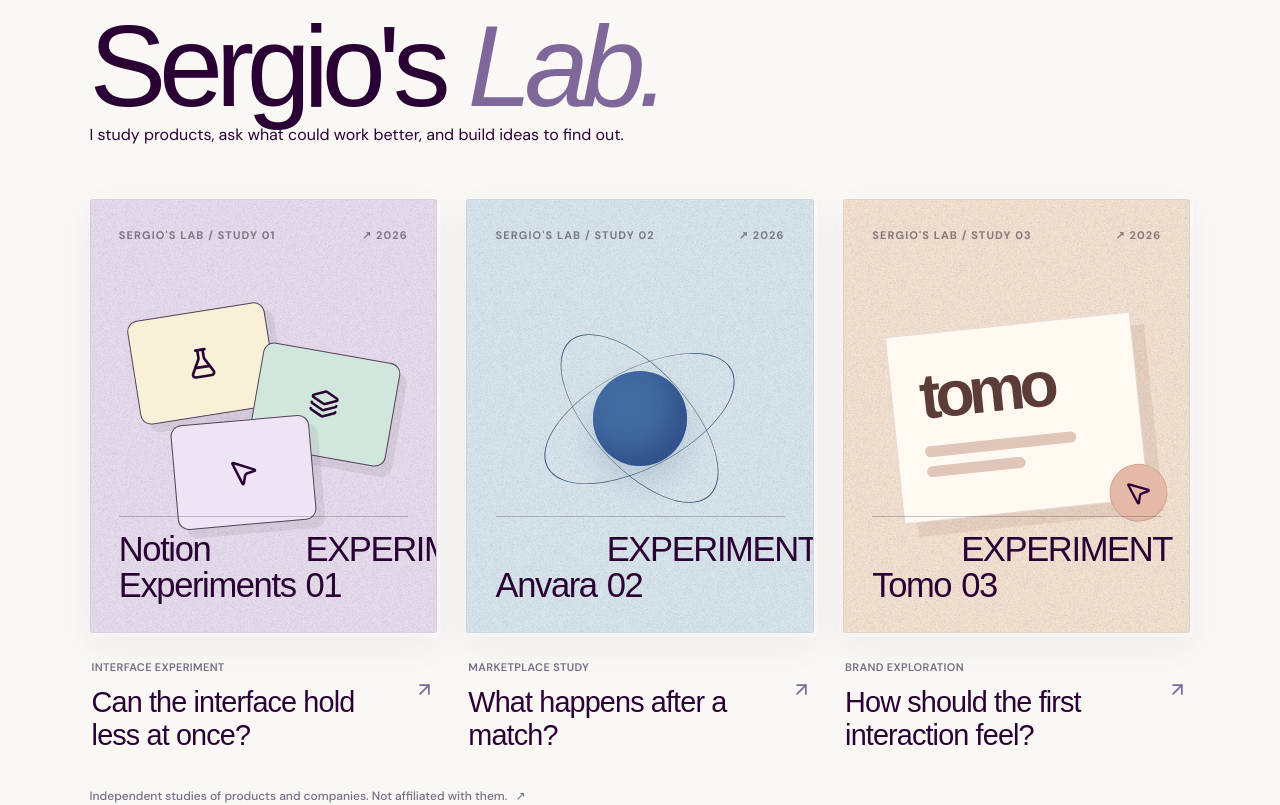
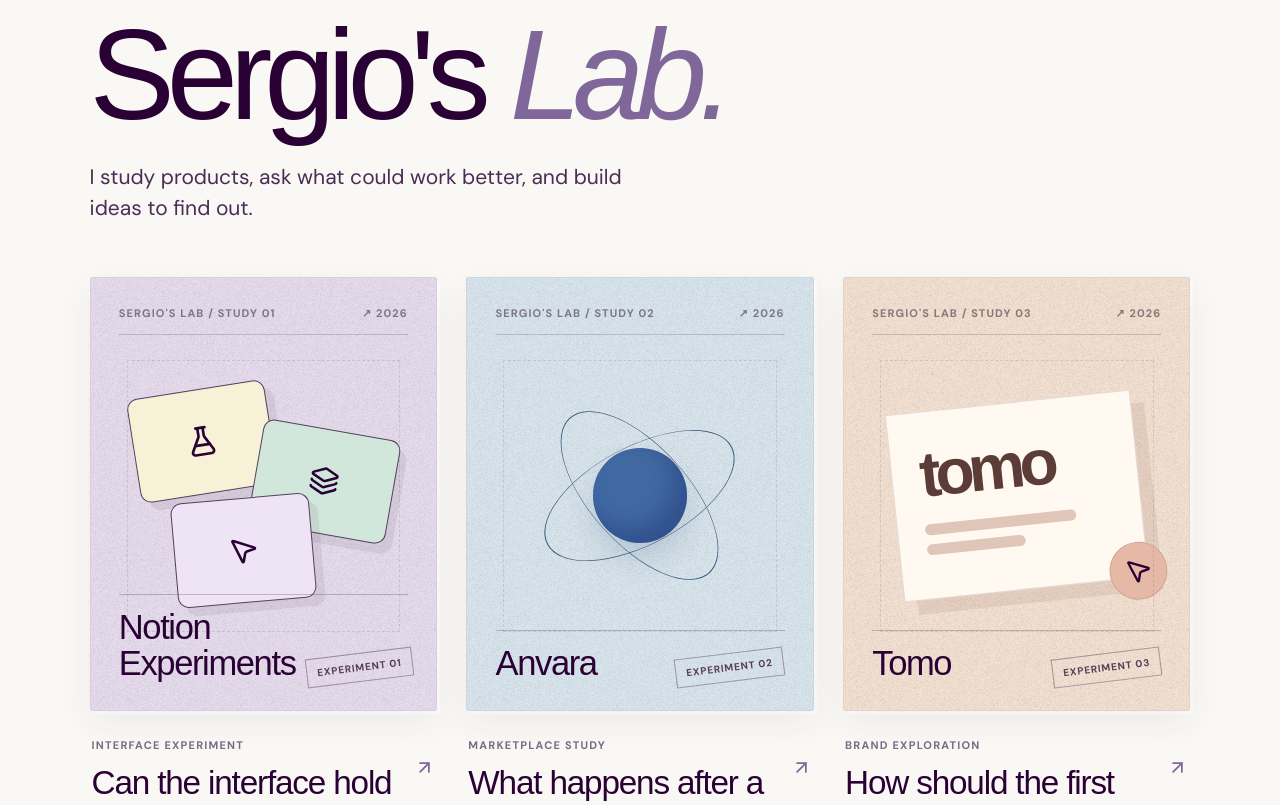
Before and after one commit to Sergio-Pineros/sergiopineros, a Next.js app: page / in a window 1280 px wide. Shown: the part 1760-2565 px from the top of the page. Built offline with nearby package versions, Linux system fonts and the light colour scheme; a web font is replaced by a local one.

Commit message:
Give Sergio’s Lab tactile research archive styling

```diff
--- a/components/case-studies.css
+++ b/components/case-studies.css
@@ -42,3 +42,16 @@
 @media(max-width:850px){.editorial-studies__rail{display:flex;overflow-x:auto;scroll-snap-type:x mandatory;scroll-padding-left:22px;gap:18px;scrollbar-width:none;padding-right:22px}.editorial-studies__rail::-webkit-scrollbar{display:none}.editorial-study{flex:0 0 min(75vw,360px);scroll-snap-align:start}.editorial-study__bottom{font-size:30px}.editorial-study__caption h3{font-size:25px}.editorial-study__tomo-art>span{font-size:58px}}
 @media(max-width:540px){.editorial-studies__intro{padding-bottom:28px}.editorial-studies__intro h2{font-size:64px}.editorial-study{flex-basis:78vw}.editorial-studies__rail{gap:15px}.editorial-study__paper{padding:22px}.editorial-study__caption h3{font-size:23px}}
 @media(prefers-reduced-motion:reduce){.editorial-study__paper,.editorial-study__bottom svg{transition:none}}
+
+/* Sergio's Lab — field notes, specimen labels and paper-study covers */
+.editorial-studies__intro{max-width:1440px}
+.editorial-studies__intro h2{font-size:clamp(66px,10vw,143px);line-height:.95;margin-top:22px}
+.editorial-studies__intro>p{margin:26px 0 0;max-width:540px;font:400 clamp(17px,1.7vw,21px)/1.5 var(--font-sans);color:var(--color-ink-soft)}
+.editorial-study__paper{background-image:radial-gradient(circle at 48% 42%,#ffffff30,transparent 70%)}
+.editorial-study__top{border-bottom:1px solid #40304338;padding-bottom:14px}
+.editorial-study__sticker{display:inline-flex;align-items:center;justify-content:center;font:700 clamp(8px,.8vw,10px)/1.1 var(--font-sans);color:#563d57;border:1px solid #563d5777;transform:rotate(-7deg);padding:8px 10px;letter-spacing:.08em;white-space:nowrap}
+.editorial-study__caption h3{font:400 clamp(23px,2.6vw,34px)/1.16 var(--font-serif);letter-spacing:-.035em;max-width:19ch}
+.editorial-study__caption span{letter-spacing:.11em;font-weight:750}
+.editorial-study__art:after{content:"";position:absolute;inset:3% 5%;border:1px dashed #4a344d24;pointer-events:none}
+@media(max-width:850px){.editorial-studies__intro>p{max-width:430px}.editorial-study__sticker{font-size:9px}}
+@media(max-width:540px){.editorial-studies__intro h2{font-size:clamp(62px,16vw,88px)}.editorial-studies__intro>p{font-size:17px;margin-top:19px}.editorial-study__sticker{font-size:9px}}
```
